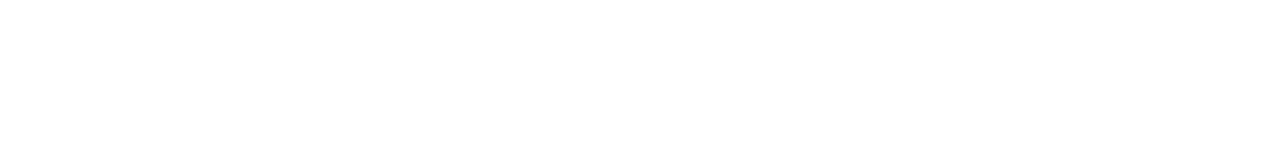
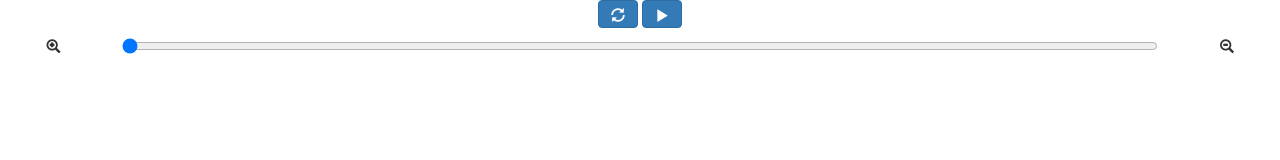
Before and after one commit to LDPJ/pl, a plain HTML site: page index.html in a window 1280 px wide. Drawn offline with nearby package versions, Linux system fonts and the light colour scheme.

Commit message:
Update index.html

```diff
--- a/index.html
+++ b/index.html
@@ -1,8 +1,38 @@
-<html>
-     <body>
+<!-- main wavesurfer.js lib -->
+    <link rel="stylesheet" href="https://maxcdn.bootstrapcdn.com/bootstrap/3.3.7/css/bootstrap.min.css">
+    <script src="https://ajax.googleapis.com/ajax/libs/jquery/3.2.1/jquery.min.js"></script>
+    <script src="https://maxcdn.bootstrapcdn.com/bootstrap/3.3.7/js/bootstrap.min.js"></script>
+
+<script src="https://cdnjs.cloudflare.com/ajax/libs/wavesurfer.js/1.2.3/wavesurfer.min.js"></script>
+
 <div id="waveform"></div>
-<div> </div>
-<script src="https://cdnjs.cloudflare.com/ajax/libs/wavesurfer.js/1.2.3/wavesurfer.min.js"></script>
-</body>
-</html>
+
+
+<div style="text-align: center">
+
+  <button class="btn btn-primary" onclick="wavesurfer.skipForward(10911)">
+    <i class="glyphicon glyphicon-refresh"></i>
+  </button>
+
+    <button class="btn btn-primary" onclick="wavesurfer.playPause()">
+    <i class="glyphicon glyphicon-play"></i>
+  </button>
+
+  </button>
+
+  <p class="row">
+    <div class="col-xs-1">
+      <i class="glyphicon glyphicon-zoom-in"></i>
+    </div>
+
+    <div class="col-xs-10">
+      <input id="slider" type="range" min="1" max="200" value="1" style="width: 100%" />
+    </div>
+
+    <div class="col-xs-1">
+      <i class="glyphicon glyphicon-zoom-out"></i>
+    </div>
+  </p>
+</div>
+
 <!-- Special thank you to katspaugh -->
```
